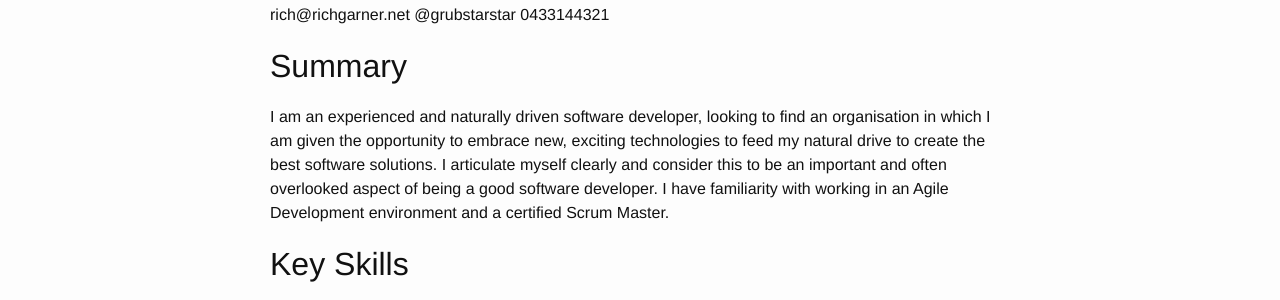
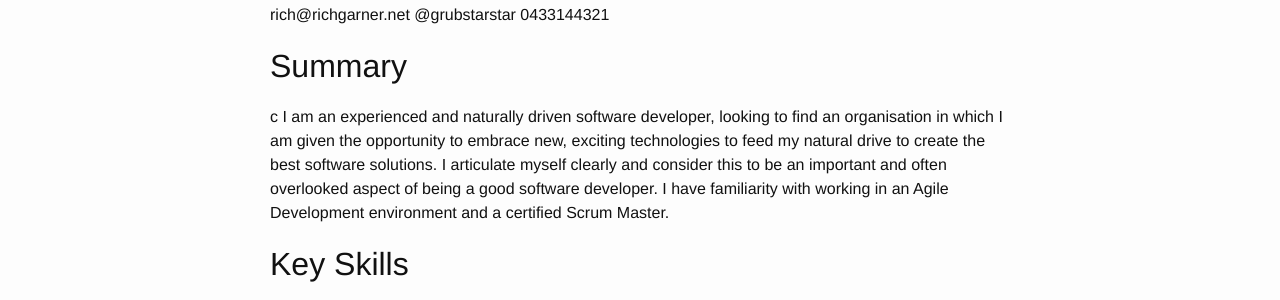
Before and after one commit to grubstarstar/curriculum-vitae, a Jekyll site: the page built from about.md, in a window 1280 px wide. Shown: the part 251-551 px from the top of the page. Built offline with Jekyll 4.4.1, drawn with Linux system fonts in a browser that asks for light colours.

```diff
--- a/about.md
+++ b/about.md
@@ -18,7 +18,7 @@ rich@richgarner.net
 
 Summary
 -------
-
+c
 I am an experienced and naturally driven software developer, looking to find an organisation in which I am given the opportunity to embrace new, exciting technologies to feed my natural drive to create the best software solutions. I articulate myself clearly and consider this to be an important and often overlooked aspect of being a good software developer. I have familiarity with working in an Agile Development environment and a certified Scrum Master.
 
 Key Skills
```
